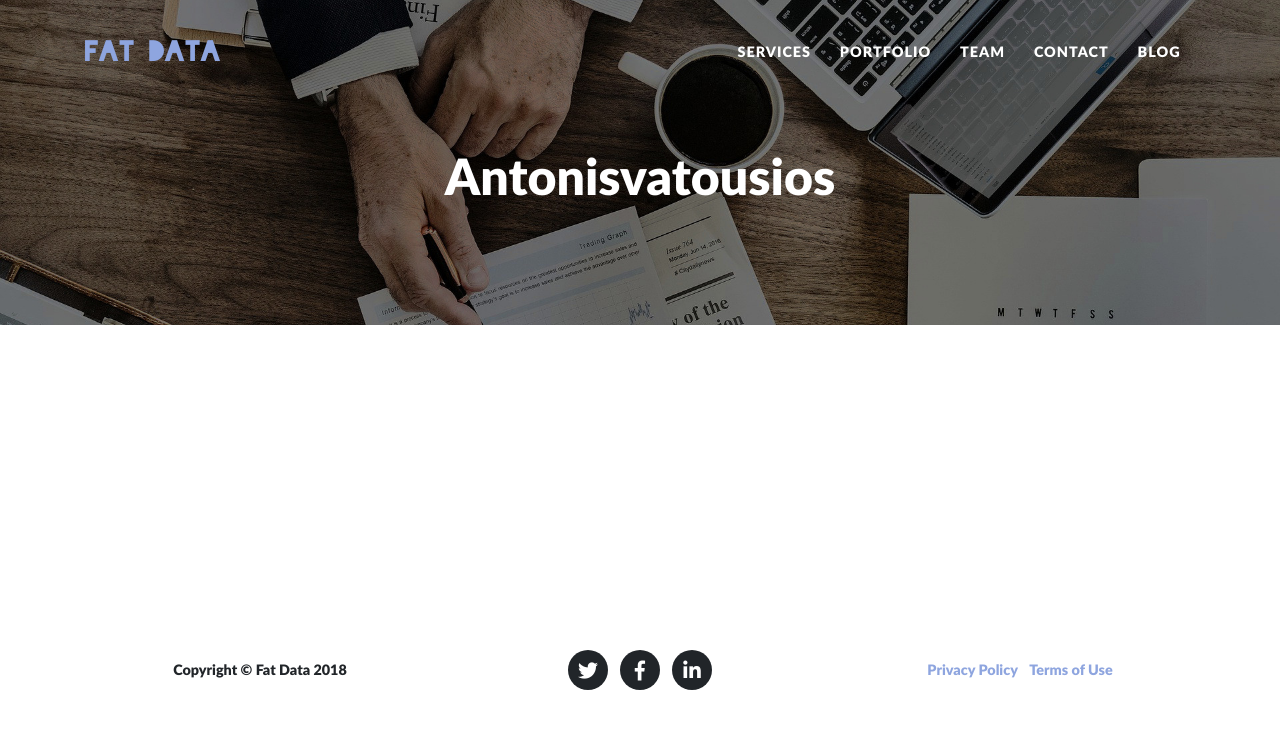
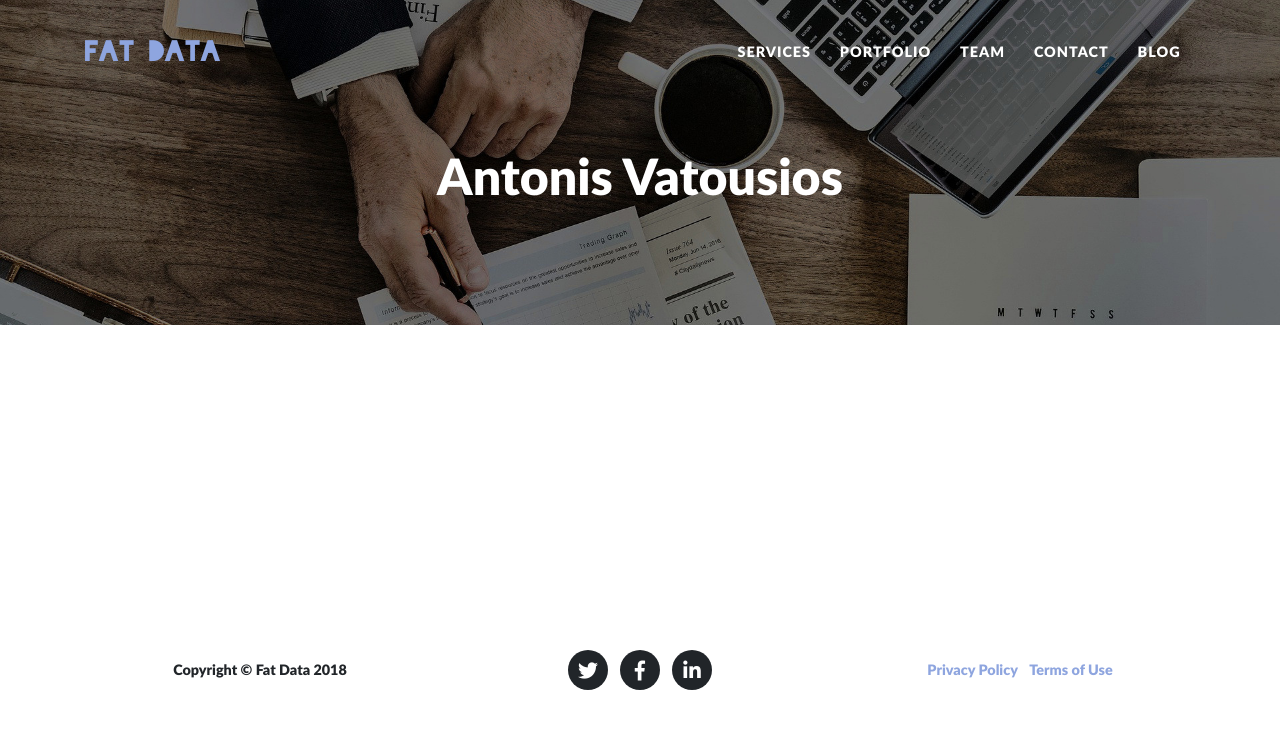
Before and after one commit to Mark-to-market/Mark-to-market.github.io, a Jekyll site: the page built from collections/_members/antonisvatousios.md, in a window 1280 px wide. Shown: the top 729 px of the page. Built offline with Jekyll 4.4.1, drawn with Linux system fonts in a browser that asks for light colours; nearby versions of some CDN libraries.

Commit message:
Update antonisvatousios.md

```diff
--- a/collections/_members/antonisvatousios.md
+++ b/collections/_members/antonisvatousios.md
@@ -1,5 +1,8 @@
 ---
+layout: page
 name: Antonis Vatousios
 role: Lead Analyst
-img: 16452328.jpeg
+img: /assets/media/16452328.jpeg
+published: true
+title: Antonis Vatousios
 ---
```
